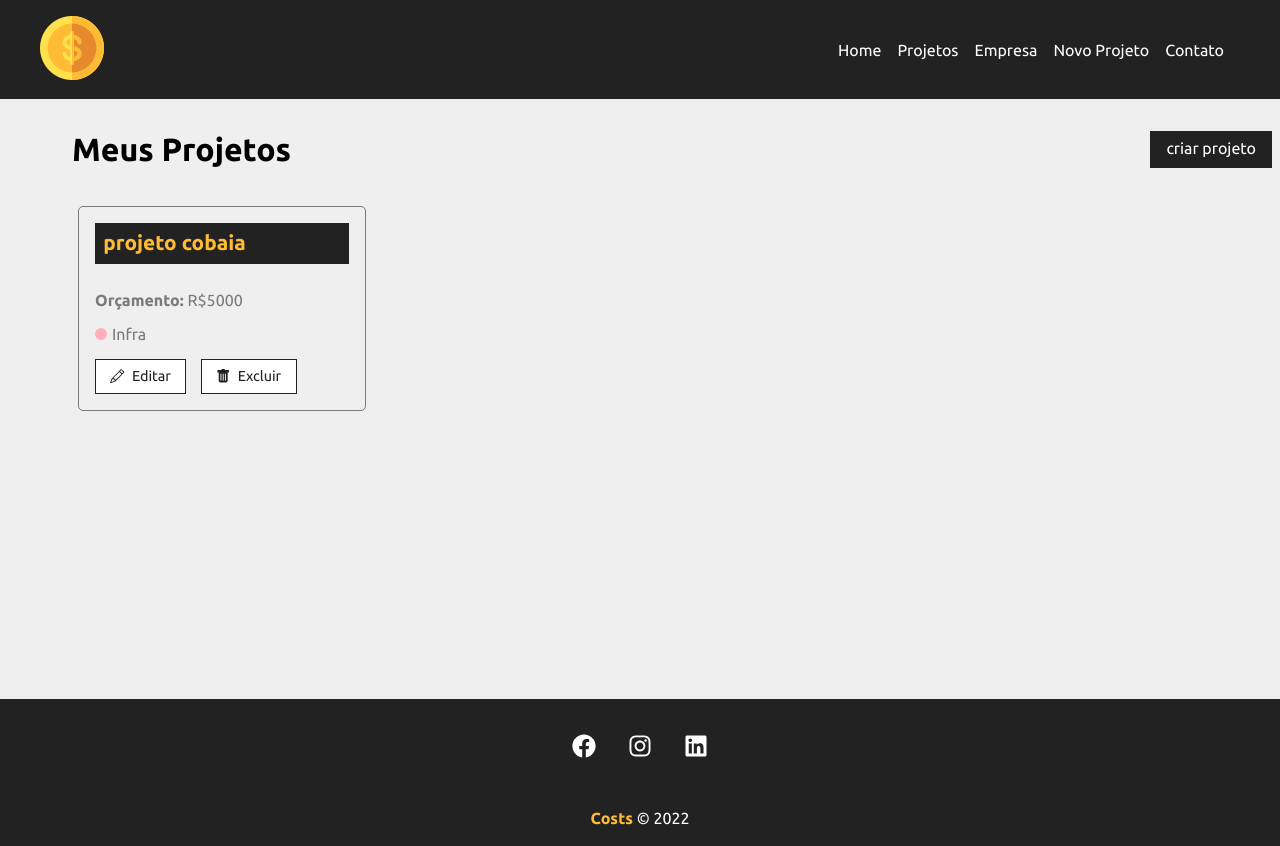
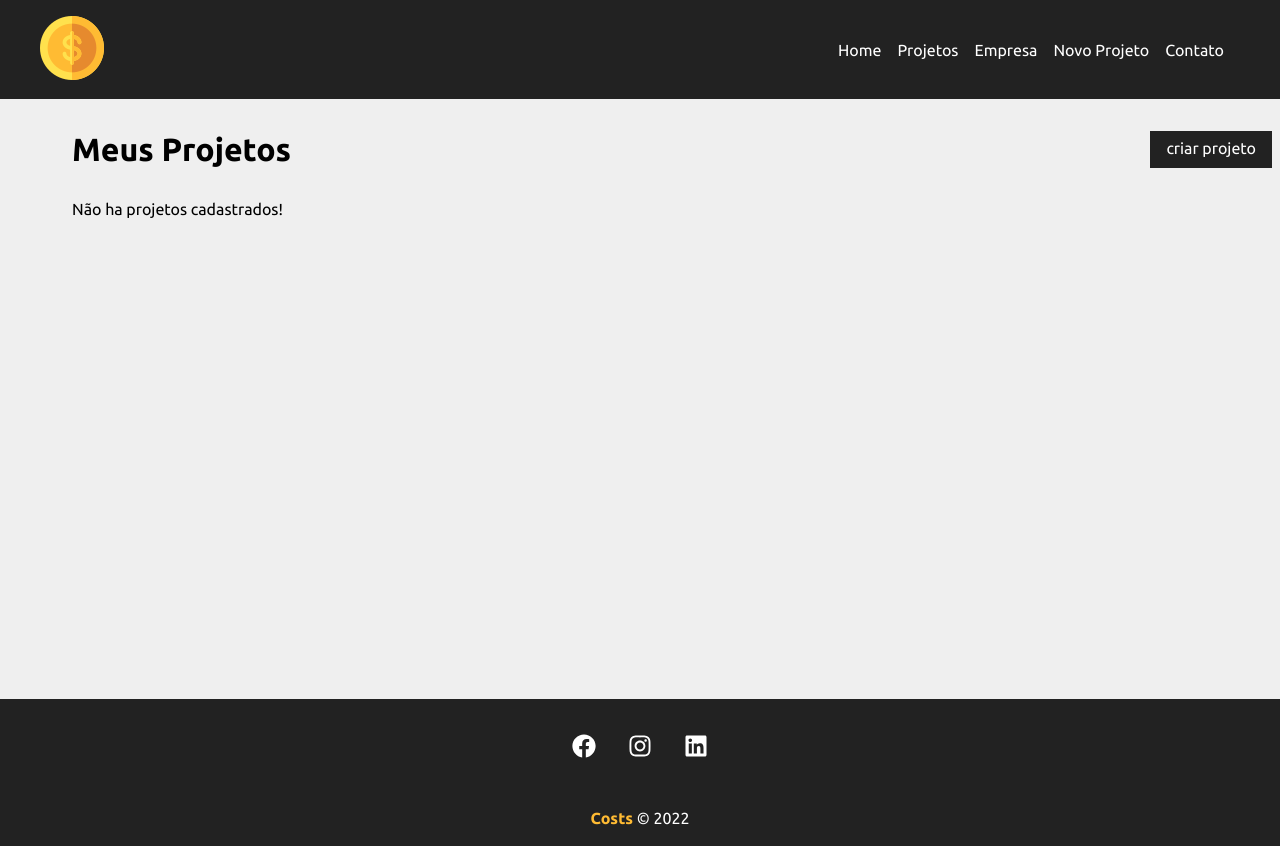
Before and after one commit to vinao-alt/costs, a React (Create React App) app: page /projects in a window 1280 px wide. Shown: the top 846 px of the page. Built offline with nearby package versions, Linux system fonts and the light colour scheme; data requests are answered from the project's data file.

Commit message:
Start of data protection

```diff
--- a/db.json
+++ b/db.json
@@ -1,32 +1,25 @@
 {
   "projects": [
-    {
-      "name": "projeto cobaia",
-      "budget": "5000",
-      "category": {
-        "id": "1",
-        "name": "Infra"
-      },
-      "cost": 0,
-      "services": [],
-      "id": 1
-    }
   ],
   "categories": [
     {
       "id": 1,
+      "name": "Sem categoria"
+    },
+    {
+      "id": 2,
       "name": "Infra"
     },
     {
-      "id": 2,
+      "id": 3,
       "name": "Desenvolvimento"
     },
     {
-      "id": 3,
+      "id": 4,
       "name": "Design"
     },
     {
-      "id": 4,
+      "id": 5,
       "name": "Planejamento"
     }
   ]
--- a/src/components/form/Input.tsx
+++ b/src/components/form/Input.tsx
@@ -19,7 +19,8 @@ function Input({ type, text, name, placeholder, handleOnChange, value }:InputPro
                     id={name}
                     placeholder={placeholder}
                     onChange={handleOnChange}
-                    value={value} />
+                    value={value}
+                    required/>
             </div>
         </>
     )
--- a/src/components/form/Select.tsx
+++ b/src/components/form/Select.tsx
@@ -1,21 +1,19 @@
-import css from './Select.module.css'
+import css from "./Select.module.css";
 
-interface SelectProps { text?: string, name?: string, options?, handleOnChange?, value?: string }
+// interface SelectProps { text: string, name: string, options, handleOnChange, value: string }
 
-function Select({ text, name, options, handleOnChange, value }: SelectProps) {
+function Select({ text, name, options, handleOnChange, value }) {
   return (
-        <>
     <div className={css.form_control}>
       <label htmlFor={name}>{text}:</label>
-                <select name={name} id={name} onChange={handleOnChange} value={value || ""}>
+      <select name={name} id={name} onChange={handleOnChange} value={value || ""} required>
         <option>Selecione uma opção</option>
         {options.map((option) => (
-                        <option value={option.id} key={option.id}>{option.name}</option>
+          <option value={option.id} key={option.id}> {option.name} </option>
         ))}
       </select>
     </div>
-        </>
-    )
+  );
 }
 
-export default Select
+export default Select;
--- a/src/components/project/ProjectCard.module.css
+++ b/src/components/project/ProjectCard.module.css
@@ -7,6 +7,9 @@
     display: flex;
     flex-direction: column;
     justify-content: space-between;
+    white-space: nowrap;
+    overflow: hidden;
+    text-overflow: ellipsis;
 }
 
 .project_card h4 {
--- a/src/components/project/ProjectForm.tsx
+++ b/src/components/project/ProjectForm.tsx
@@ -45,7 +45,7 @@ function ProjectForm({ handleSubmit, btnText, projectData}) {
     return (
         <>
             <form className={css.form} onSubmit={submit}>
-                <Input type="text" text="Nome do projeto" name="name" placeholder="Insira o nome do projeto" handleOnChange={handleChange} value={project.name ? project.name : ""} />
+                <Input type="text" text="Nome do projeto" name="name" placeholder="Insira o nome do projeto" handleOnChange={handleChange} value={project.name ? project.name : ""}/>
 
                 <Input type="number" text="Orçamento do projeto" name="budget" placeholder="Insira o orçamento total" handleOnChange={handleChange} value={project.budget ? project.budget : ""}/>
 
```
Lines whose indentation alone changed are shown as unchanged.
